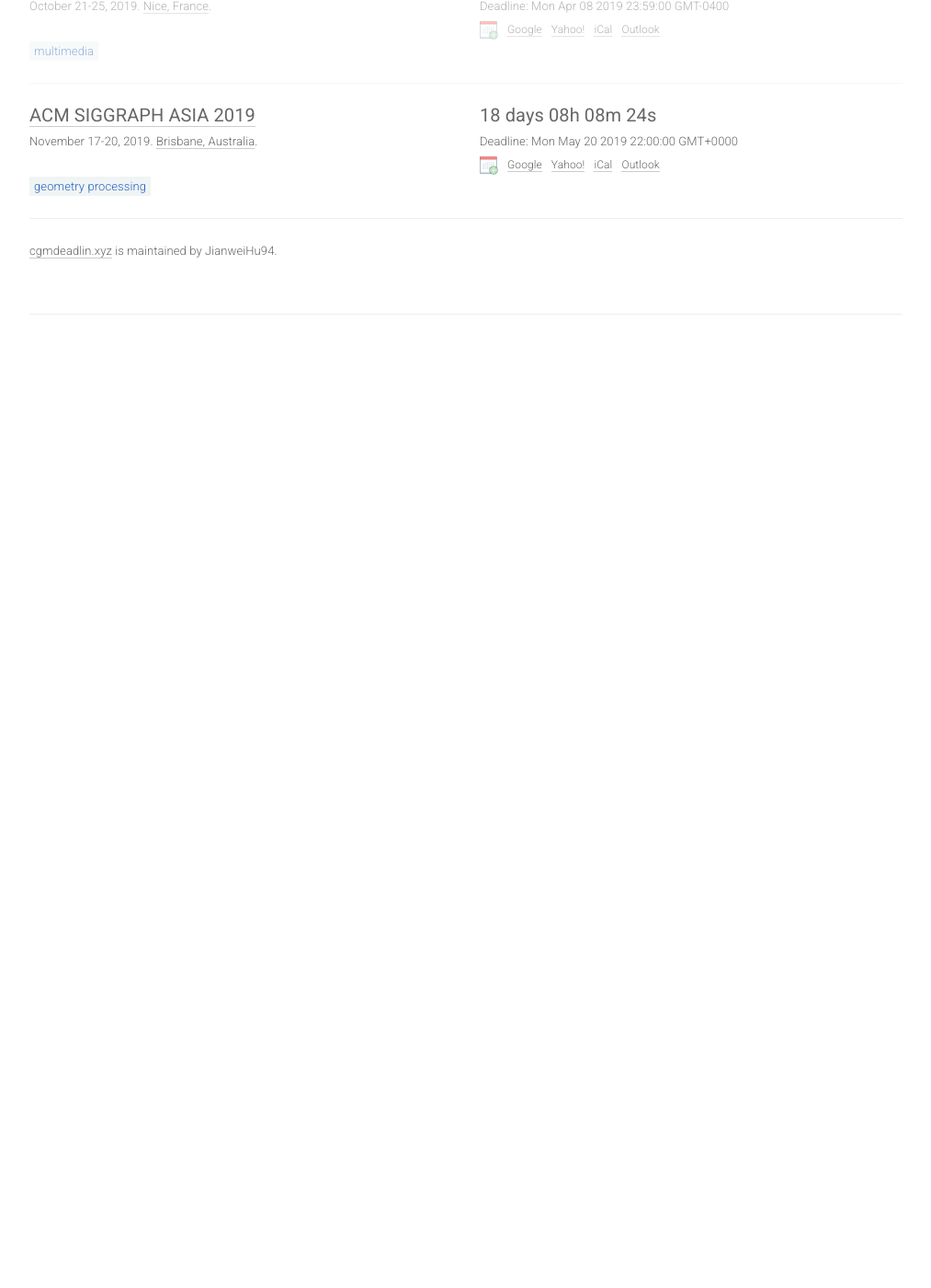
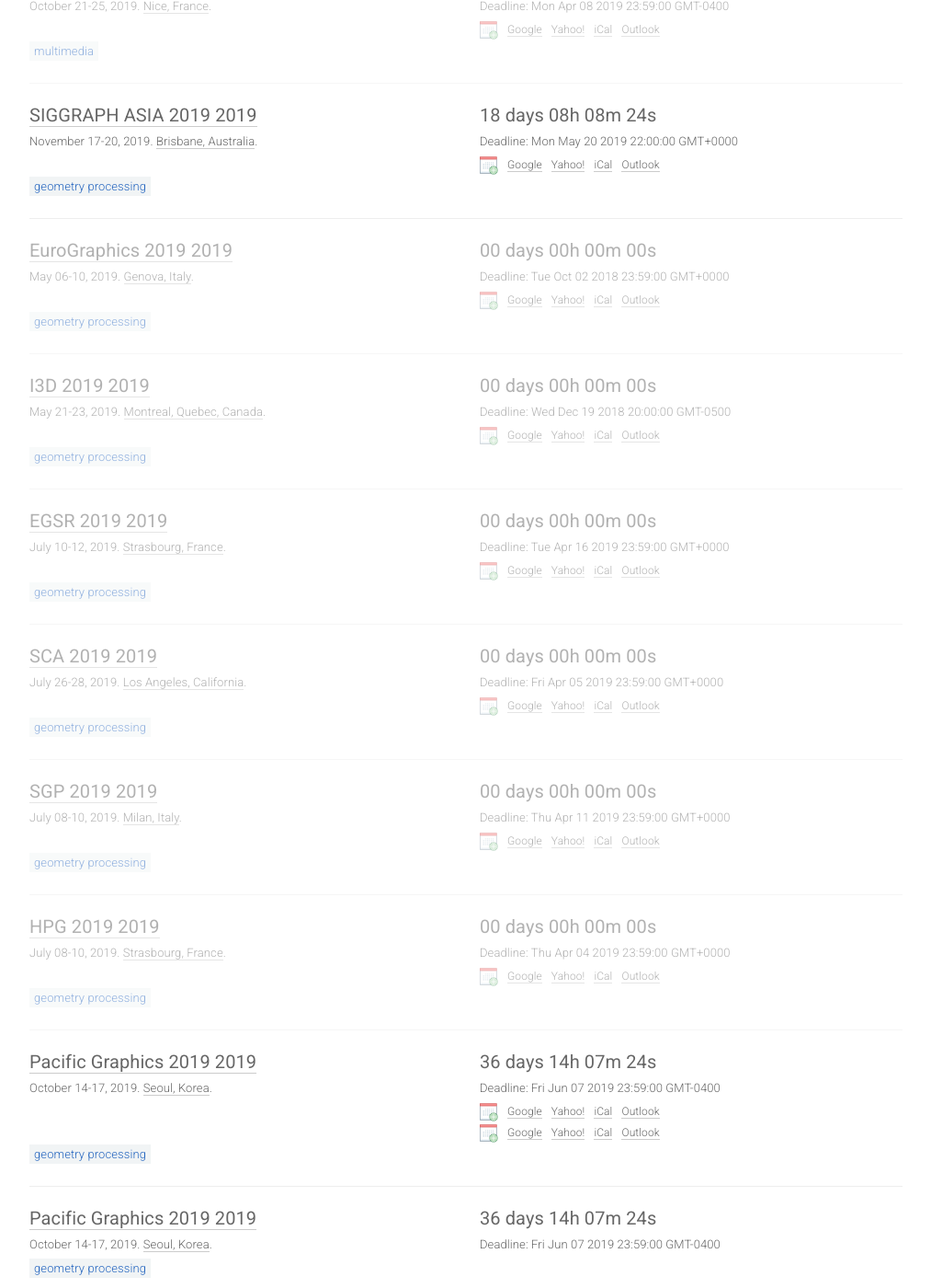
Before and after one commit to JianweiHu94/cgm-deadlines, a Jekyll site: the page built from index.html, in a window 1280 px wide and 1400 px high, scrolled down 226 px. Shown: the whole window at 92% size, without its empty margins (133-1146 px from the left). Built offline with Jekyll 4.4.1, drawn with Linux system fonts in a browser that asks for light colours; nearby versions of some CDN libraries; before the commit the page ends 900 px from its top, so only the background shows below that; some of the changed text lies outside the part shown.

Commit message:
Update conferences.yml

```diff
--- a/_data/conferences.yml
+++ b/_data/conferences.yml
@@ -1,7 +1,6 @@
-
 ---
 
-- title: ACM MULTIMEDIA
+- title: ACMMM 2019
   year: 2019
   id: acmmm2019
   link: https://www.acmmm.org/2019
@@ -10,12 +9,133 @@
   place: Nice, France
   sub: MM
 
-- title: ACM SIGGRAPH ASIA
+- title: SIGGRAPH ASIA 2019
   year: 2019
-  id: sigasia019
+  id: sigasia2019
   link: https://sa2019.siggraph.org
   deadline: '2019-05-20 22:00:00'
   timezone: UTC/GMT
   date: November 17-20, 2019
   place: Brisbane, Australia
   sub: GP
+
+- title: EuroGraphics 2019
+  year: 2019
+  id: eg2019
+  link: https://www.eurographics2019.it
+  deadline: '2018-10-02 23:59:00'
+  timezone: UTC
+  date: May 06-10, 2019
+  place: Genova, Italy
+  sub: GP
+
+- title: I3D 2019
+  year: 2019
+  id: i3d2019
+  link: http://i3dsymposium.github.io/2019
+  deadline: '2018-12-19 20:00:00'
+  timezone: EST
+  date: May 21-23, 2019
+  place: Montreal, Quebec, Canada
+  sub: GP
+
+- title: EGSR 2019
+  year: 2019
+  id: egsr2019
+  link: http://egsr2019.icube.unistra.fr
+  deadline: '2019-04-16 23:59:00'
+  timezone: UTC
+  date: July 10-12, 2019
+  place: Strasbourg, France
+  sub: GP
+
+- title: SCA 2019
+  year: 2019
+  id: sca2019
+  link: https://sca2019.kaist.ac.kr
+  deadline: '2019-04-05 23:59:00'
+  timezone: UTC
+  date: July 26-28, 2019
+  place: Los Angeles, California
+  sub: GP
+
+
+- title: SGP 2019
+  year: 2019
+  id: sgp2019
+  link: https://sgp2019.di.unimi.it/
+  deadline: '2019-04-11 23:59:00'
+  timezone: UTC/GMT
+  date: July 08-10, 2019
+  place: Milan, Italy
+  sub: GP
+
+- title: HPG 2019
+  year: 2019
+  id: hpg2019
+  link: https://www.highperformancegraphics.org/2019/
+  deadline: '2019-04-04 23:59:00'
+  timezone: UTC/GMT
+  date: July 08-10, 2019
+  place: Strasbourg, France
+  sub: GP
+
+- title: Pacific Graphics 2019
+  year: 2019
+  id: pg2019
+  link: http://pg19.org/
+  deadline: '2019-06-07 23:59:00'
+  timezone:
+  date: October 14-17, 2019
+  place: Seoul, Korea
+  sub: GP
+
+- title: Pacific Graphics 2019
+  year: 2019
+  id: pg2019
+  link: http://pg19.org/
+  deadline: '2019-06-07 23:59:00'
+  timezone:
+  date: October 14-17, 2019
+  place: Seoul, Korea
+  sub: GP
+
+- title: GMP 2019
+  year: 2019
+  id: gmp2019
+  link: https://gmpconf.github.io/GMP2019/index.html
+  deadline: '2018-12-19 23:59:59'
+  timezone: UTC
+  date: June 19-21, 2019
+  place: Vancouver, Canada
+  sub: GP
+
+- title: CGI 2019
+  year: 2019
+  id: cgi2019
+  link: http://www.cgs-network.org/cgi19/
+  deadline: '2019-04-07 23:59:59'
+  timezone: UTC
+  date: June 17-20, 2019
+  place: Calgary, Canada
+  sub: GP
+
+- title: SPM 2019
+  year: 2019
+  id: smp2019
+  link: https://project.inria.fr/spm2019/
+  deadline: '2019-02-08 23:59:59'
+  timezone:
+  date: June 17-19, 2019
+  place: Vancouver, Canada
+  sub: GP
+
+- title: SPM 2019
+  year: 2019
+  id: smp2019
+  link: https://project.inria.fr/spm2019/
+  deadline: '2019-02-08 23:59:59'
+  timezone:
+  date: June 17-19, 2019
+  place: Vancouver, Canada
+  sub: GP
```
